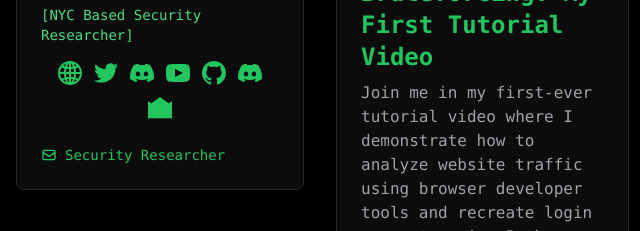
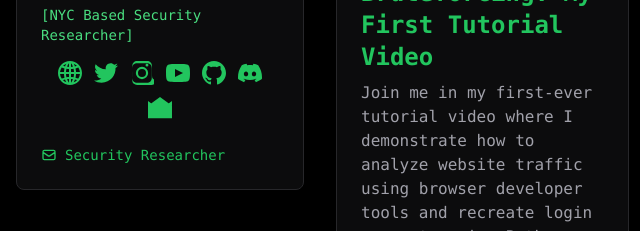
Before and after one commit to vibheksoni/insecuremind.github.io, a plain HTML site: page index.html in a window 1280 px wide. Shown: the part 401-632 px from the top of the page, 0-640 px from the left. Drawn offline with nearby package versions, Linux system fonts and the light colour scheme.

Commit message:
Update index.html
Fixed instagram logo it was showing a discord svg

```diff
--- a/index.html
+++ b/index.html
@@ -56,7 +56,7 @@
                         <!-- Instagram -->
                         <a href="https://www.instagram.com/nyc.vibhek/" target="_blank" class="text-white/60 hover:text-green-500 transition-colors duration-300" title="Instagram">
                             <svg xmlns="http://www.w3.org/2000/svg" class="h-6 w-6" fill="currentColor" viewBox="0 0 24 24">
-                                <path d="M20.317 4.3698a19.7913 19.7913 0 00-4.8851-1.5152.0741.0741 0 00-.0785.0371c-.211.3753-.4447.8648-.6083 1.2495-1.8447-.2762-3.68-.2762-5.4868 0-.1636-.3933-.4058-.8742-.6177-1.2495a.077.077 0 00-.0785-.037 19.7363 19.7363 0 00-4.8852 1.515.0699.0699 0 00-.0321.0277C.5334 9.0458-.319 13.5799.0992 18.0578a.0824.0824 0 00.0312.0561c2.0528 1.5076 4.0413 2.4228 5.9929 3.0294a.0777.0777 0 00.0842-.0276c.4616-.6304.8731-1.2952 1.226-1.9942a.076.076 0 00-.0416-.1057c-.6528-.2476-1.2743-.5495-1.8722-.8923a.077.077 0 01-.0076-.1277c.1258-.0943.2517-.1923.3718-.2914a.0743.0743 0 01.0776-.0105c3.9278 1.7933 8.18 1.7933 12.0614 0a.0739.0739 0 01.0785.0095c.1202.099.246.1981.3728.2924a.077.077 0 01-.0066.1276 12.2986 12.2986 0 01-1.873.8914.0766.0766 0 00-.0407.1067c.3604.698.7719 1.3628 1.225 1.9932a.076.076 0 00.0842.0286c1.961-.6067 3.9495-1.5219 6.0023-3.0294a.077.077 0 00.0313-.0552c.5004-5.177-.8382-9.6739-3.5485-13.6604a.061.061 0 00-.0312-.0286zM8.02 15.3312c-1.1825 0-2.1569-1.0857-2.1569-2.419 0-1.3332.9555-2.4189 2.157-2.4189 1.2108 0 2.1757 1.0952 2.1568 2.419 0 1.3332-.9555 2.4189-2.1569 2.4189zm7.9748 0c-1.1825 0-2.1569-1.0857-2.1569-2.419 0-1.3332.9554-2.4189 2.1569-2.4189 1.2108 0 2.1757 1.0952 2.1568 2.419 0 1.3332-.946 2.4189-2.1568 2.4189Z"></path>
+                              <path d="M12 2.163c3.204 0 3.584.012 4.85.07 1.366.062 2.633.332 3.608 1.308.976.976 1.246 2.243 1.308 3.608.058 1.267.07 1.647.07 4.85s-.012 3.584-.07 4.85c-.062 1.366-.332 2.633-1.308 3.608-.976.976-2.243 1.246-3.608 1.308-1.267.058-1.647.07-4.85.07s-3.584-.012-4.85-.07c-1.366-.062-2.633-.332-3.608-1.308-.976-.976-1.246-2.243-1.308-3.608C2.175 15.647 2.163 15.267 2.163 12s.012-3.584.07-4.85c.062-1.366.332-2.633 1.308-3.608C4.517 2.565 5.784 2.295 7.15 2.233 8.417 2.175 8.797 2.163 12 2.163zm0-2.163C8.741 0 8.332.013 7.052.072 5.782.13 4.602.388 3.608 1.382 2.613 2.377 2.356 3.557 2.298 4.827 2.239 6.107 2.225 6.517 2.225 12s.014 5.893.073 7.173c.058 1.27.315 2.45 1.31 3.445.995.994 2.175 1.252 3.445 1.31 1.28.059 1.689.072 7.172.072s5.893-.013 7.173-.072c1.27-.058 2.45-.316 3.445-1.31.995-.995 1.252-2.175 1.31-3.445C21.987 17.893 22 17.483 22 12s-.013-5.893-.072-7.173c-.058-1.27-.315-2.45-1.31-3.445C19.623.388 18.443.13 17.173.072 15.893.013 15.483 0 12 0zM12 5.838A6.162 6.162 0 0 0 5.838 12 6.162 6.162 0 0 0 12 18.162 6.162 6.162 0 0 0 18.162 12 6.162 6.162 0 0 0 12 5.838zm0 10.162A3.999 3.999 0 1 1 16 12a3.999 3.999 0 0 1-4 4zm6.406-11.845a1.44 1.44 0 1 1-2.881 0 1.44 1.44 0 0 1 2.881 0z"/>
                             </svg>
                         </a>
                         <!-- YouTube -->
```
